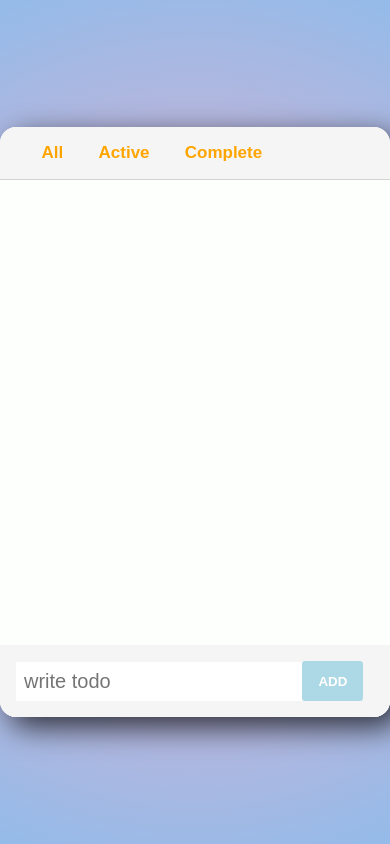
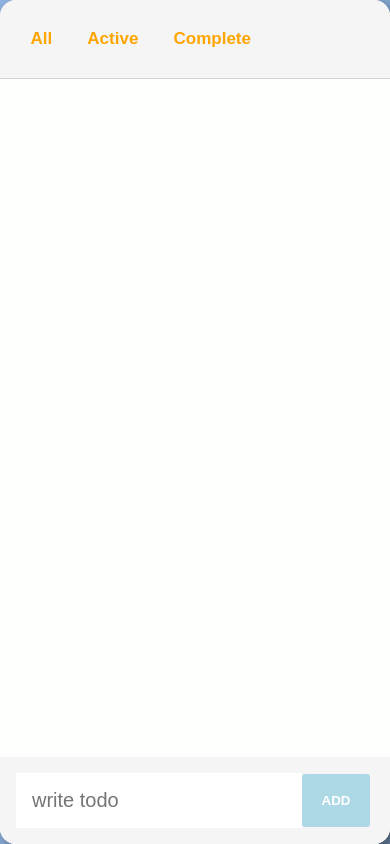
Before and after one commit to yl22iee/todo_list_231210, a React (Create React App) app: page / in a window 390 px wide. Built offline with nearby package versions, Linux system fonts and the light colour scheme.

Commit message:
450pxStyle

```diff
--- a/src/Header/Header.css
+++ b/src/Header/Header.css
@@ -5,6 +5,12 @@
   border-bottom: 1px solid lightgray;
   background-color: var(--color_dark_bg);
   padding: 0 1.5rem;
+}
+
+@media screen and (max-width: 450px) {
+  .header {
+    padding: 0.8rem;
+  }
 }
 
 .filters {
@@ -22,6 +28,9 @@
   margin: 0.6rem;
   background-color: transparent;
   transition: 150ms;
+}
+
+@media screen and (max-width: 450px) {
 }
 
 .filter:hover {
--- a/src/components/AddTodo/AddTodo.css
+++ b/src/components/AddTodo/AddTodo.css
@@ -17,6 +17,7 @@
 @media screen and (max-width: 450px) {
   .input {
     width: 80%;
+    padding: 1rem;
   }
 }
 
@@ -32,6 +33,12 @@
   transition: 150ms;
 }
 
+@media screen and (max-width: 450px) {
+  .button {
+    padding: 1.2rem;
+  }
+}
+
 .button:hover {
   background-color: lightpink;
 }
--- a/src/components/TodoDelete/Todo.css
+++ b/src/components/TodoDelete/Todo.css
@@ -19,3 +19,7 @@
   flex: 1 1 auto;
   margin-left: 1.5rem;
 }
+
+.list {
+  padding: 1rem;
+}
--- a/src/index.css
+++ b/src/index.css
@@ -35,3 +35,9 @@ body {
   -moz-box-shadow: 10px 10px 30px 0px rgba(0, 0, 0, 0.75);
   overflow: hidden;
 }
+
+@media screen and (max-width: 450px) {
+  #root {
+    height: 100%;
+  }
+}
```
Also changed, not shown: 1 other file (tests, documents, lock files or other folders).
